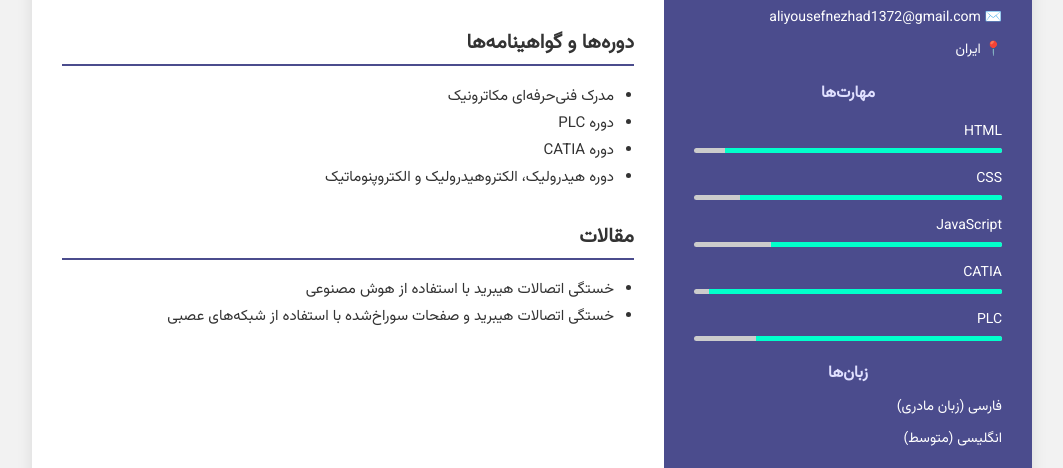
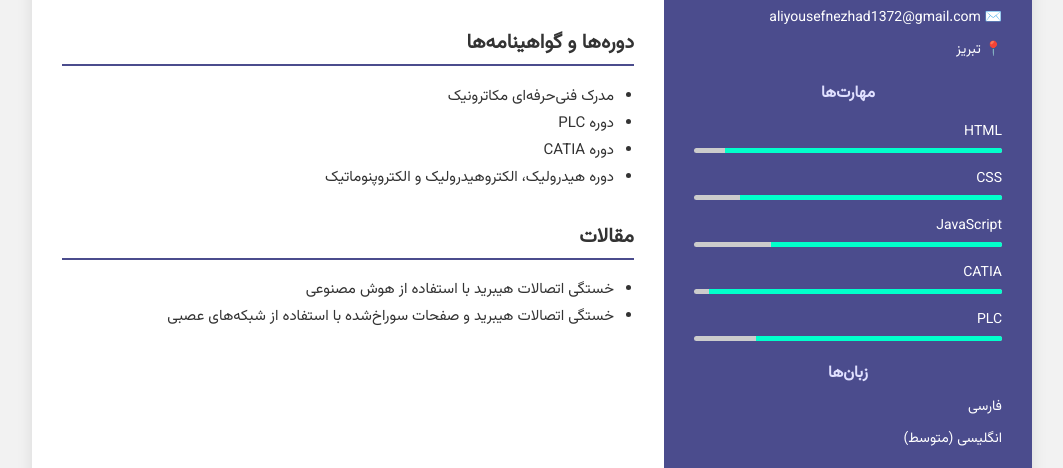
Before and after one commit to aliyousefnezhad/resume, a plain HTML site: page index.html in a window 1280 px wide. Shown: the part 375-843 px from the top of the page, without its empty margins (108-1171 px from the left). Drawn offline with Linux system fonts and the light colour scheme.

Commit message:
Update index.html

```diff
--- a/index.html
+++ b/index.html
@@ -16,7 +16,7 @@
             <ul class="contact">
                 <li>📞 09144602647</li>
                 <li>✉️ aliyousefnezhad1372@gmail.com</li>
-                <li>📍 ایران</li>
+                <li>📍 تبریز</li>
             </ul>
             <h3>مهارت‌ها</h3>
             <ul class="skills">
@@ -28,7 +28,8 @@
             </ul>
             <h3>زبان‌ها</h3>
             <ul class="languages">
-                <li>فارسی (زبان مادری)</li>
+                <li> فارسی </li>
+
                 <li>انگلیسی (متوسط)</li>
             </ul>
         </aside>
```
